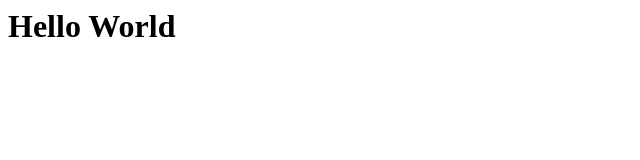
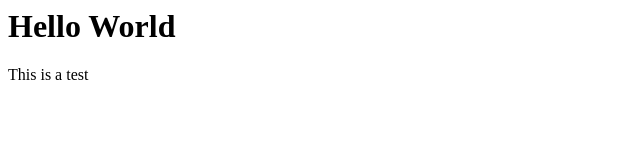
Before and after one commit to gns168/helloworld, a plain HTML site: page index.html in a window 1280 px wide. Shown: the full height of the page, 0-640 px from the left. Drawn offline with Linux system fonts and the light colour scheme.

Commit message:
Update index.html

```diff
--- a/index.html
+++ b/index.html
@@ -3,5 +3,6 @@
         Hello World
     </h1>
     <body>
+        This is a test
     </body>
 </html>
```
